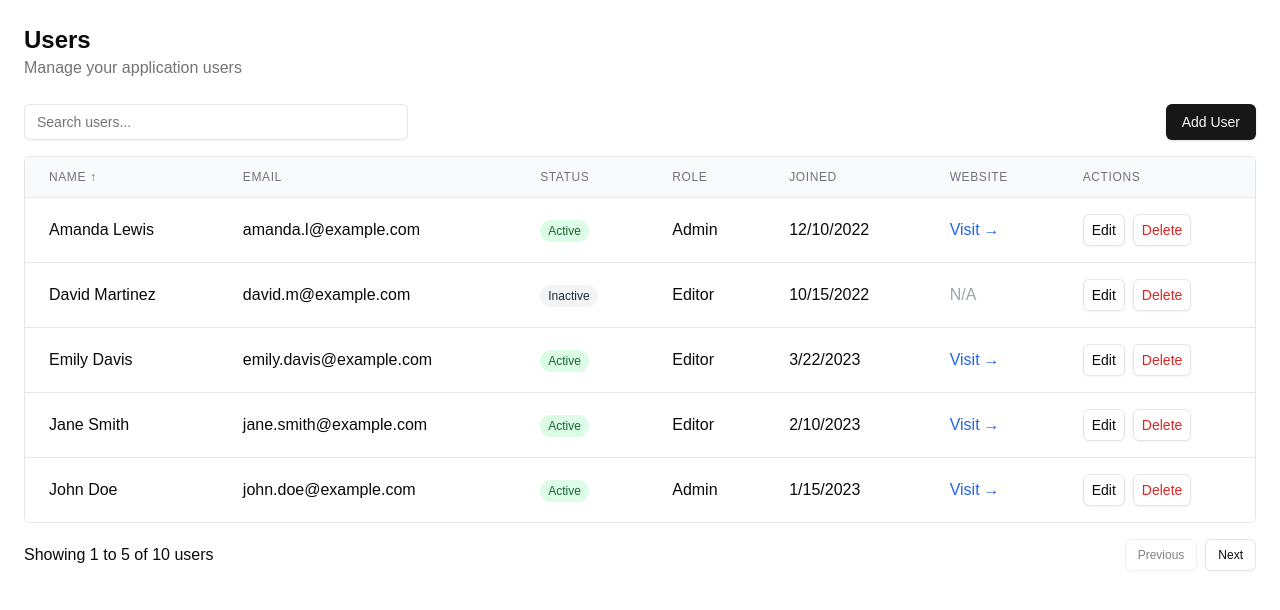
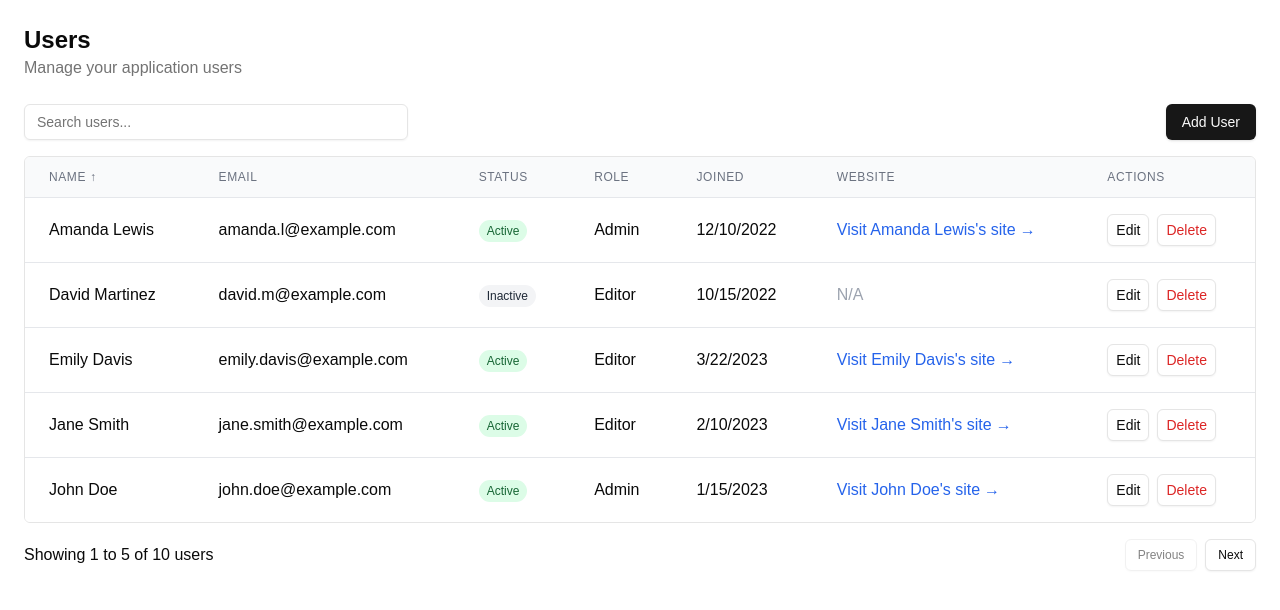
Before and after one commit to aocamilo/asta-gym, a Next.js app: page /users in a window 1280 px wide. Shown: the top 610 px of the page. Built offline with nearby package versions, Linux system fonts and the light colour scheme.

Commit message:
Update table's links

```diff
--- a/components/UsersTable.tsx
+++ b/components/UsersTable.tsx
@@ -276,7 +276,8 @@ export function UsersTable() {
                       target="_blank"
                       className="text-blue-600 hover:underline flex items-center"
                     >
-                      Visit <span className="ml-1">→</span>
+                      Visit {user.name}&apos;s site{" "}
+                      <span className="ml-1">→</span>
                     </Link>
                   ) : (
                     <span className="text-gray-400">N/A</span>
```
